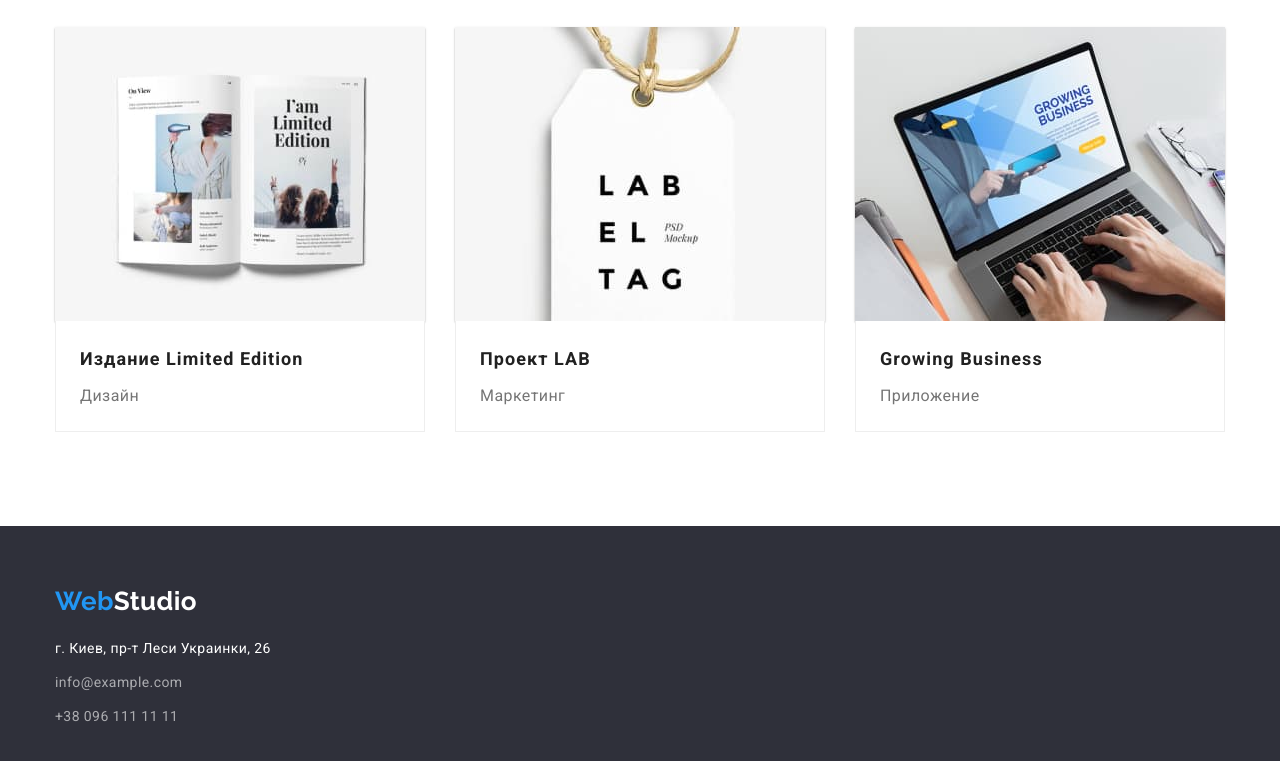
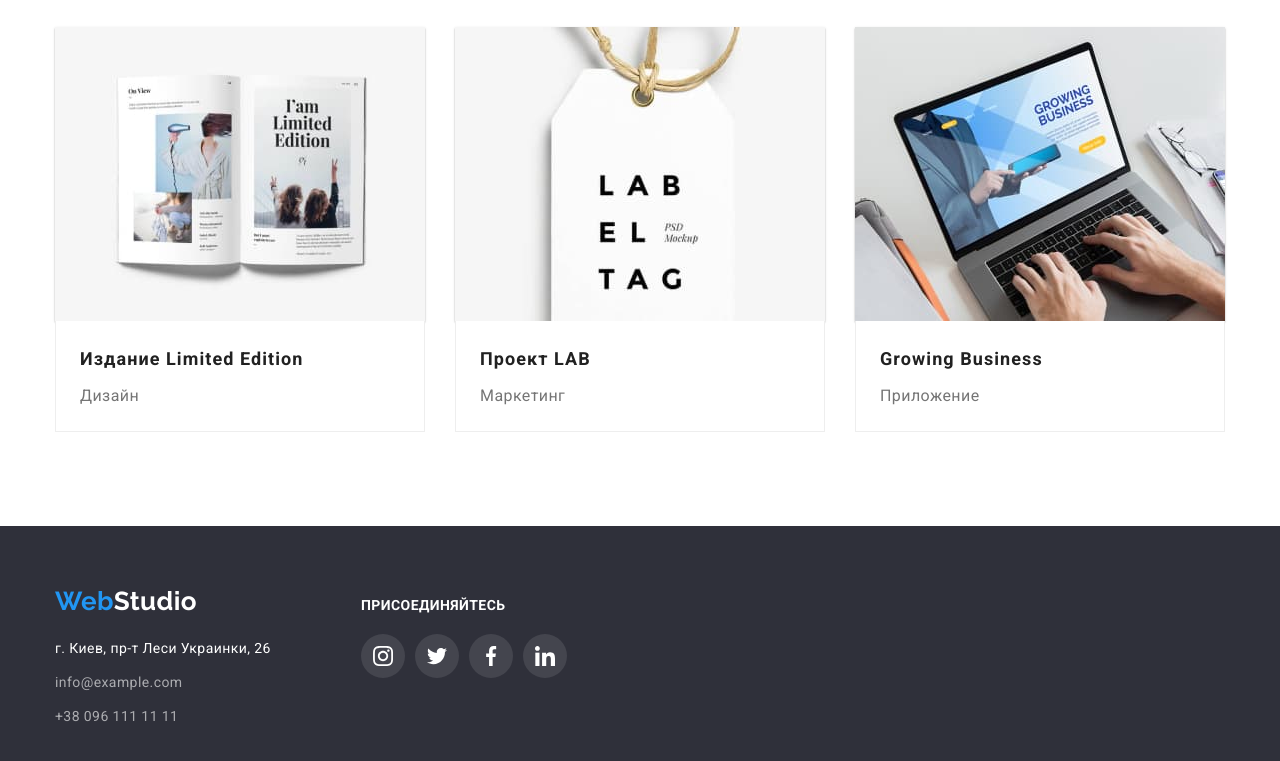
Before and after one commit to IvanBynkalo/goit-markup-hw-04, a plain HTML site: page portfolio.html in a window 1280 px wide. Shown: the part 1106-1867 px from the top of the page. Drawn offline with nearby package versions, Linux system fonts and the light colour scheme.

Commit message:
Доработан социальный блок в футере

```diff
--- a/css/style.css
+++ b/css/style.css
@@ -206,6 +206,7 @@ body {
         font-size: 14px;
         text-transform: uppercase;
         color: #212121;
+
 }
 .about-text {
         line-height: 1.71;
@@ -295,6 +296,7 @@ body {
 .social-list {
     display: flex;
     justify-content: space-between;
+    margin-top: 20px;
    }
    .social-list-icon {
     fill: #AFB1B8;;
@@ -352,11 +354,17 @@ border: 1px solid #188CE8;
 
 /* --- Start footer--- */
 .footer {
-        display: flex;
+        flex-direction: row;
         background: #2F303A;
         padding-top: 60px;
         padding-bottom: 60px;
-
+}
+.footer-item {
+    display: flex;
+    align-items: baseline;
+}
+.adress-info {
+    margin-right: 70px;
 }
 .address {
     margin-top: 20px;
@@ -386,6 +394,48 @@ border: 1px solid #188CE8;
 .address-list-link:focus {
     color: #2196F3;
 }
+
+.footer-title {
+    font-weight: 700;
+    line-height: 1.14;
+    font-size: 14px;
+    text-transform: uppercase;
+    color: #ffffff;
+}
+
+.footer-social-list-link {
+    display: flex;
+    align-items: center;
+    justify-content: center;
+    width: 44px;
+    height: 44px;
+    background: rgba(255, 255, 255, 0.1);
+    border-radius: 50%;
+}
+
+.footer-social-list {
+    display: flex;
+    margin-top: 20px;
+}
+.footer-social-list-item:not(:last-child) {
+    margin-right: 10px;
+}
+.footer-social-list-icon {
+    fill: #ffffff;
+
+}
+
+.footer-social-list-link:hover .footer-social-list-icon,
+.footer-social-list-link:focus .footer-social-list-icon {
+    fill: #FFFFFF;
+    background: #188CE8;
+}
+
+.footer-social-list-link:hover,
+.footer-social-list-link:focus {
+    background: #188CE8;
+}
+
 /* --- End footer --- */
 /* ---- Start portfolio--- */
 .container-h {
--- a/portfolio.html
+++ b/portfolio.html
@@ -139,7 +139,8 @@
     </main>
 <! Footer !>
     <footer class="footer ">
-        <div class=" container">
+        <div class=" container footer-item">
+            <div class="adress-info">
                 <a class="link logo" href="">Web<span class="logo-accent-color">Studio</span></a>
                 <address class="address">
                     <ul class="list address-list">
@@ -148,10 +149,45 @@
                                 Леси Украинки, 26</a> </li>
                         <li class="address-list-item"><a class="link address-list-link" class="link"
                                 href="mailto:info@example.com">info@example.com</a> </li>
-                <li class="address-list-item"><a class="link address-list-link" href="tel:+380961111111">+38 096 111 11
+                        <li class="address-list-item"><a class="link address-list-link" href="tel:+380961111111">+38 096 111
+                                11
                                 11</a> </li>
                     </ul>
                 </address>
+            </div>
+            <div class="footer-social">
+                <h3 class="footer-title">Присоединяйтесь</h3>
+                <ul class="list footer-social-list">
+                    <li class="footer-social-list-item">
+                        <a class="footer-social-list-link" href="">
+                            <svg class="footer-social-list-icon" width="20" height="20">
+                                <use href="./images/sprite.svg#instagram"></use>
+                            </svg>
+                        </a>
+                    </li>
+                    <li class="footer-social-list-item">
+                        <a class="footer-social-list-link" href="">
+                            <svg class="footer-social-list-icon" width="20" height="20">
+                                <use href="./images/sprite.svg#twitter"></use>
+                            </svg>
+                        </a>
+                    </li>
+                    <li class="footer-social-list-item">
+                        <a class="footer-social-list-link" href="">
+                            <svg class="footer-social-list-icon" width="20" height="20">
+                                <use href="./images/sprite.svg#facebook"></use>
+                            </svg>
+                        </a>
+                    </li>
+                    <li class="footer-social-list-item">
+                        <a class="footer-social-list-link" href="">
+                            <svg class="footer-social-list-icon" width="20" height="20">
+                                <use href="./images/sprite.svg#linkedin"></use>
+                            </svg>
+                        </a>
+                    </li>
+                </ul>
+            </div>
         </div>
     </footer>
 
```
Also changed, not shown: index.html (+36 -1 lines). Lines whose indentation alone changed are shown as unchanged.
